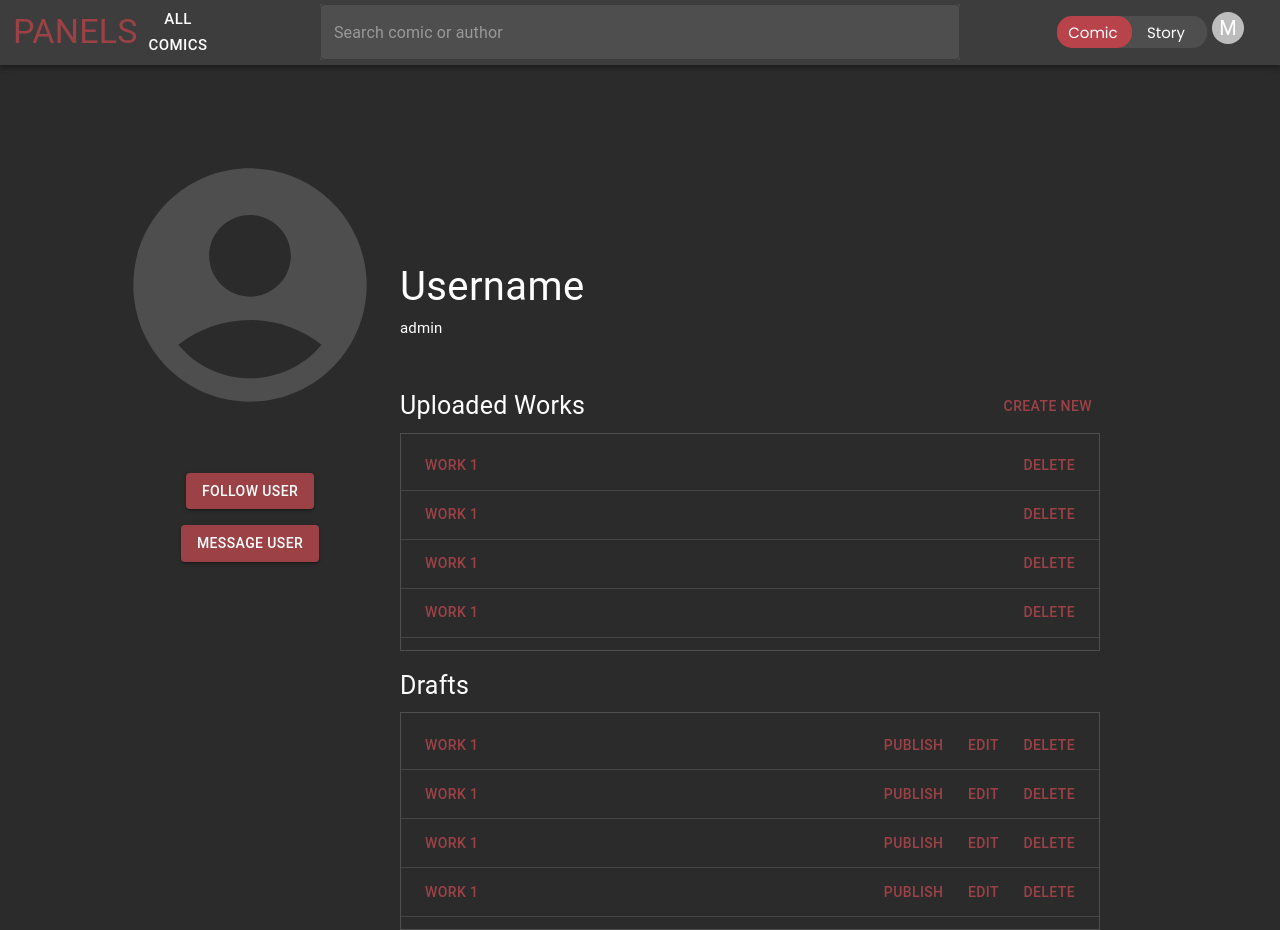
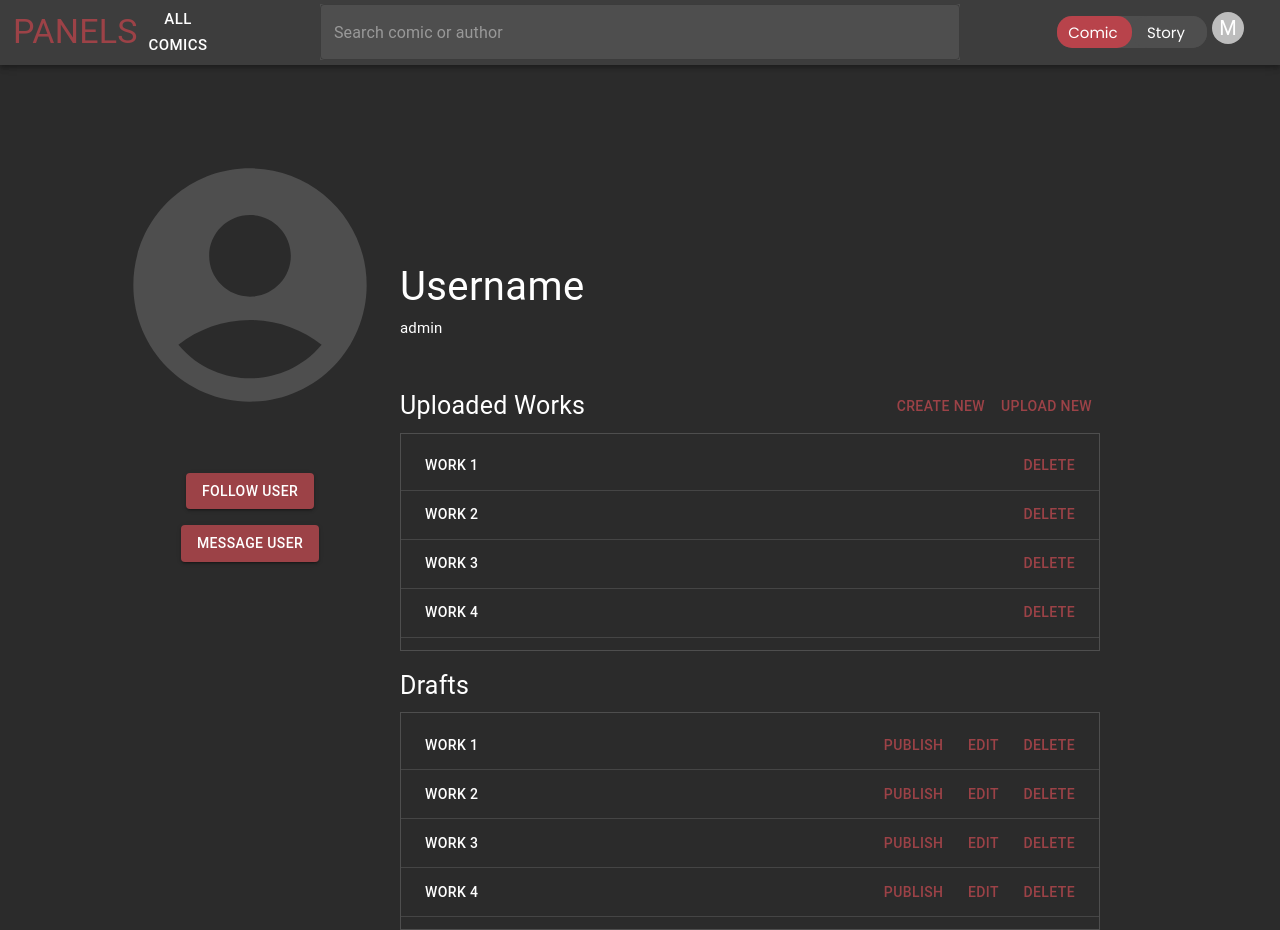
Before and after one commit to CobyYee/Panels, a React (Create React App) app in the folder client/: page /profile in a window 1280 px wide. Built offline with nearby package versions, Linux system fonts and the light colour scheme.

Commit message:
Readjusted css for BookmarksScreen. Redid display of published works and drafts in ProfileScreen to allow input of an array

```diff
--- a/client/src/components/BookmarksScreen.js
+++ b/client/src/components/BookmarksScreen.js
@@ -23,7 +23,7 @@ export default function BookmarksScreen() {
             </div>
             <Box xs={12} sx = {{ position: 'relative', width: '80%', height: '100%', left: '10%', maxWidth: '1780px' }}>
             <Grid pt={4} container xs={12} sx={{ width: '100%', borderRadius: 1, display: 'flex', alignItems: 'flex-start', justifyContent: 'flex-start', position: 'relative', left: '1.5%' }}>
-                <Grid item xs={3.9}>
+                <Grid item xs={4.9}>
                     <Typography sx={{ color: 'white', fontSize: 20 }}>Name</Typography>
                 </Grid>
                 <Grid item xs={1}>
@@ -43,10 +43,10 @@ export default function BookmarksScreen() {
                                             justifyContent: 'flex-start', backgroundColor: (index % 2 === 0) ? '#2d2d2d' : 'none'
                                           }}
                                 >
-                                    <Grid item xs={4}>
+                                    <Grid item xs={5}>
                                         <Button onClick = {() => navigate('/comic/')} sx={{ color: 'white', flexGrow: 1 }}>{ work[0] }</Button>
                                     </Grid>
-                                    <Grid item xs={7.5}>
+                                    <Grid item xs={6.5}>
                                         <Button onClick = {() => navigate('/chapter/')} sx={{ color: 'white', height: '100%' }}>Chapter { work[1] }</Button>
                                     </Grid>
                                     <Grid item xs={0.5}>
--- a/client/src/components/ProfileScreen.js
+++ b/client/src/components/ProfileScreen.js
@@ -8,11 +8,16 @@ export default function ProfileScreen() {
     //current user and their works should be stored in store? so we can retrieve and filter and place in Box
     let navigate = useNavigate()
 
+    let works = [["Work 1", "1"], ["Work 2", "21"], ["Work 3", "14"], ["Work 4", "1123"], ["Work 5", "41"], ["Work 6", "11"], ["Work 7", "12"], ["Work 8", "1"],
+        ["Work 9", "1"], ["Work 10", "1"], ["Work 11", "1"], ["Work 12", "1"], ["Work 13", "1"], ["Work 14", "1"], ["Work 15", "1"], ["Work 16", "1"], ["Work 17", "1"],
+        ["Work 18", "1"], ["Work 19", "1"], ["Work 21", "1"], ["Work 21", "1"], ["Work 22", "1"], ["Work 23", "1"], ["Work 24", "1"], ["Work 24", "1"], ["Work 26", "1"],
+        ["Work 27", "1"], ["Work 28", "1"]]
+
     let publishedWork =
         <ListItem>
             <Box sx={{ borderRadius: 1, width: '100%', height: '32px', display: 'flex', alignItems: 'center' }}>
                 <Box sx={{ flexGrow: 1 }}>
-                    <Button onClick = {() => navigate('/comic/')} sx={{ color: '#9c4247', flexGrow: 1 }}>Work 1</Button>
+                    <Button onClick = {() => navigate('/comic/')} sx={{ color: 'white', flexGrow: 1 }}>Work 1</Button>
                 </Box>
                 <Button sx={{ color: '#9c4247' }}>Delete</Button>
             </Box>
@@ -53,58 +58,81 @@ export default function ProfileScreen() {
                         <Typography sx={{ color: 'white', fontSize: 15 }}>admin</Typography>
                     </Grid>
                     <Grid item pt={6} pb={1} xs={12} sx={{ display: 'flex', verticalAlign: 'center', maxHeight: '30vh' }}>
-                        <Grid item xs={10}>
+                        <Grid item xs={8}>
                             <Typography sx={{ color: 'white', fontSize: 25 }}>Uploaded Works</Typography>
                         </Grid>
-                        <Grid item xs={2} sx={{display: 'flex', justifyContent: 'flex-end'}}>
+                        <Grid item xs={4} sx={{display: 'flex', justifyContent: 'flex-end'}}>
                             <Button onClick = {() => navigate('/storyboard/')} sx={{ color: '#9c4247', "&:hover": { color: 'red' } }}>Create New</Button>
+                            <Button onClick = {() => navigate('/storyboard/')} sx={{ color: '#9c4247', "&:hover": { color: 'red' } }}>Upload New</Button>
                         </Grid>
                     </Grid>
                     <Grid item xs={12} sx={{ border: 1, borderColor: '#4e4e4e' }}>
                         <List sx={{ width: '100%', overflowY: 'scroll', maxHeight: '25vh' }}>
-                            { publishedWork }
-                            <Divider sx={{ backgroundColor: '#4e4e4e' }}/>
-                            { publishedWork }
-                            <Divider sx={{ backgroundColor: '#4e4e4e' }}/>
-                            { publishedWork }
-                            <Divider sx={{ backgroundColor: '#4e4e4e' }}/>
-                            { publishedWork }
-                            <Divider sx={{ backgroundColor: '#4e4e4e' }}/>
-                            { publishedWork }
-                            <Divider sx={{ backgroundColor: '#4e4e4e' }}/>
-                            { publishedWork }
-                            <Divider sx={{ backgroundColor: '#4e4e4e' }}/>
-                            { publishedWork }
-                            <Divider sx={{ backgroundColor: '#4e4e4e' }}/>
-                            { publishedWork }
-                            <Divider sx={{ backgroundColor: '#4e4e4e' }}/>
-                            { publishedWork }
-                            <Divider sx={{ backgroundColor: '#4e4e4e' }}/>
-                            { publishedWork }
+                        {
+                            works.map((work, index) => {
+                                if (works.length - index > 1)
+                                return (
+                                <div>
+                                    <ListItem>
+                                        <Box sx={{ borderRadius: 1, width: '100%', height: '32px', display: 'flex', alignItems: 'center' }}>
+                                            <Box sx={{ flexGrow: 1 }}>
+                                                <Button onClick = {() => navigate('/comic/')} sx={{ color: 'white', flexGrow: 1 }}>{ work[0] }</Button>
+                                            </Box>
+                                            <Button sx={{ color: '#9c4247' }}>Delete</Button>
+                                        </Box>
+                                    </ListItem>
+                                    <Divider sx={{ backgroundColor: '#4e4e4e' }}/>
+                                </div> )
+                                return (
+                                    <ListItem>
+                                        <Box sx={{ borderRadius: 1, width: '100%', height: '32px', display: 'flex', alignItems: 'center' }}>
+                                            <Box sx={{ flexGrow: 1 }}>
+                                                <Button onClick = {() => navigate('/comic/')} sx={{ color: 'white', flexGrow: 1 }}>{ work[0] }</Button>
+                                            </Box>
+                                            <Button sx={{ color: '#9c4247' }}>Delete</Button>
+                                        </Box>
+                                    </ListItem>
+                                )
+                            })
+                        }
                         </List>
                     </Grid>
                     <Grid item pt={2} pb={1} xs={12} sx={{ display: 'flex', verticalAlign: 'center' }}>
                         <Typography sx={{ color: 'white', fontSize: 25 }}>Drafts</Typography>
                     </Grid>
                     <Grid item xs={12} sx={{ border: 1, borderColor: '#4e4e4e' }}>
-                        <List sx={{ width: '100%', overflowY: 'scroll', maxHeight: '25vh' }}>
-                            { draft }
-                            <Divider sx={{ backgroundColor: '#4e4e4e' }}/>
-                            { draft }
-                            <Divider sx={{ backgroundColor: '#4e4e4e' }}/>
-                            { draft }
-                            <Divider sx={{ backgroundColor: '#4e4e4e' }}/>
-                            { draft }
-                            <Divider sx={{ backgroundColor: '#4e4e4e' }}/>
-                            { draft }
-                            <Divider sx={{ backgroundColor: '#4e4e4e' }}/>
-                            { draft }
-                            <Divider sx={{ backgroundColor: '#4e4e4e' }}/>
-                            { draft }
-                            <Divider sx={{ backgroundColor: '#4e4e4e' }}/>
-                            { draft }
-                            <Divider sx={{ backgroundColor: '#4e4e4e' }}/>
-                            { draft }
+                    <List sx={{ width: '100%', overflowY: 'scroll', maxHeight: '25vh' }}>
+                        {
+                            works.map((work, index) => {
+                                if (works.length - index > 1)
+                                return (
+                                <div>
+                                    <ListItem>
+                                        <Box sx={{ borderRadius: 1, width: '100%', height: '32px', display: 'flex', alignItems: 'center' }}>
+                                            <Box sx={{ flexGrow: 1 }}>
+                                                <Button onClick = {() => navigate('/comic/')} sx={{ color: 'white', flexGrow: 1 }}>{ work[0] }</Button>
+                                            </Box>
+                                            <Button sx={{ color: '#9c4247' }}>Publish</Button>
+                                            <Button onClick = {() => navigate('/editcomic/')} sx={{ color: '#9c4247' }}>Edit</Button>
+                                            <Button sx={{ color: '#9c4247' }}>Delete</Button>
+                                        </Box>
+                                    </ListItem>
+                                    <Divider sx={{ backgroundColor: '#4e4e4e' }}/>
+                                </div> )
+                                return (
+                                    <ListItem>
+                                        <Box sx={{ borderRadius: 1, width: '100%', height: '32px', display: 'flex', alignItems: 'center' }}>
+                                            <Box sx={{ flexGrow: 1 }}>
+                                                <Button onClick = {() => navigate('/comic/')} sx={{ color: 'white', flexGrow: 1 }}>{ work[0] }</Button>
+                                            </Box>
+                                            <Button sx={{ color: '#9c4247' }}>Publish</Button>
+                                            <Button onClick = {() => navigate('/editcomic/')} sx={{ color: '#9c4247' }}>Edit</Button>
+                                            <Button sx={{ color: '#9c4247' }}>Delete</Button>
+                                        </Box>
+                                    </ListItem>
+                                )
+                            })
+                        }
                         </List>
                     </Grid>
                 </Grid>
```
